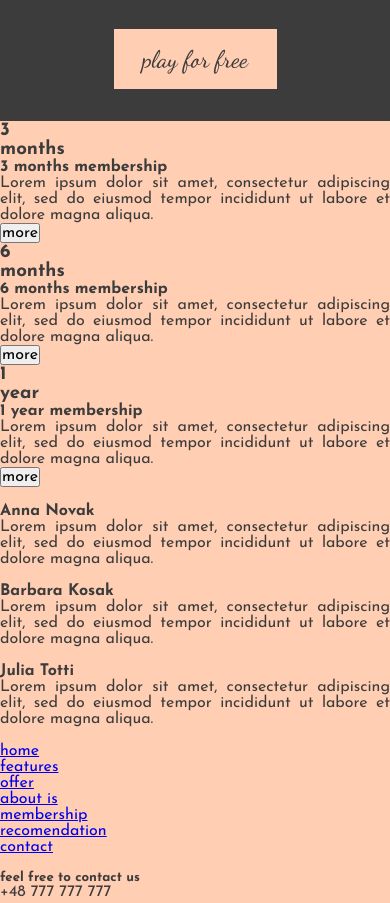
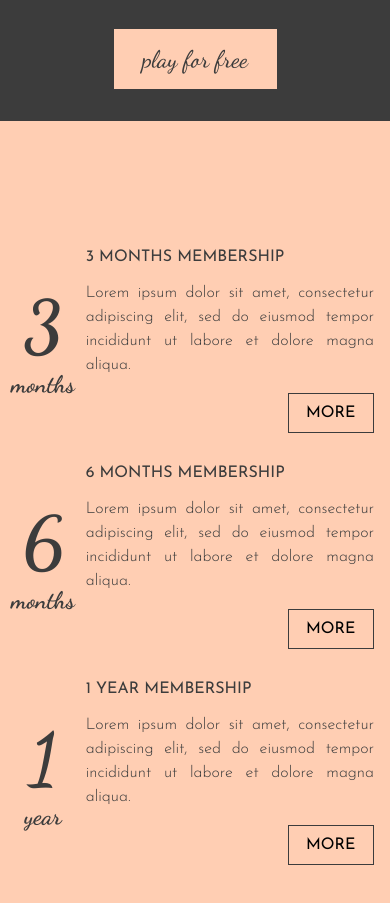
Before and after one commit to przemekstanisz/tenis-club, a plain HTML site: page index.html in a window 390 px wide. Shown: the part 2943-3846 px from the top of the page. Drawn offline with Linux system fonts and the light colour scheme.

Commit message:
major mobile improvments

```diff
--- a/styles.css
+++ b/styles.css
@@ -337,6 +337,7 @@ image {
     background-color: var(--primary-dark);
     padding: 2rem;
     color: var(--primary-light);
+    margin: 0 0 8rem 0;
 }
 
 .cta-aside_content {
@@ -369,3 +370,62 @@ image {
     background-color: var(--primary-light);
     border: 1px solid var(--primary-light);
 }
+
+.member {
+    display: flex;
+    flex-direction: column;
+    margin: 0 1rem 8rem 1rem;
+}
+
+.member_panel {
+    display: flex;
+    align-items: center;
+    justify-content: flex-start;
+    align-items: center;
+    margin: 0 0 2rem 0;
+}
+
+.member_period {
+    min-width: 15%;
+    display: flex;
+    flex-direction: column;
+    align-items: center;
+}
+
+.period_main {
+    font-family: var(--title-ff);
+    font-size: 4.5rem;
+}
+
+.period_aside {
+    font-family: var(--title-ff);
+    font-size: 1.5rem;
+}
+
+.member_content {
+    display: flex;
+    flex-direction: column;
+    margin: 0 0 0 1rem;
+}
+
+.member_title {
+    font-weight: 400;
+    text-transform: uppercase;
+    margin: 0 0 1rem 0;
+}
+
+.member_text {
+    font-weight: 300;
+    line-height: 1.5rem;
+    margin: 0 0 1rem 0;
+}
+
+.member_btn {
+    width: 30%;
+    height: 40px;
+    text-transform: uppercase;
+    background-color: transparent;
+    border: 1px solid var(--primary-dark);
+    align-self: flex-end;
+    align-self: flex-end;
+}
```
